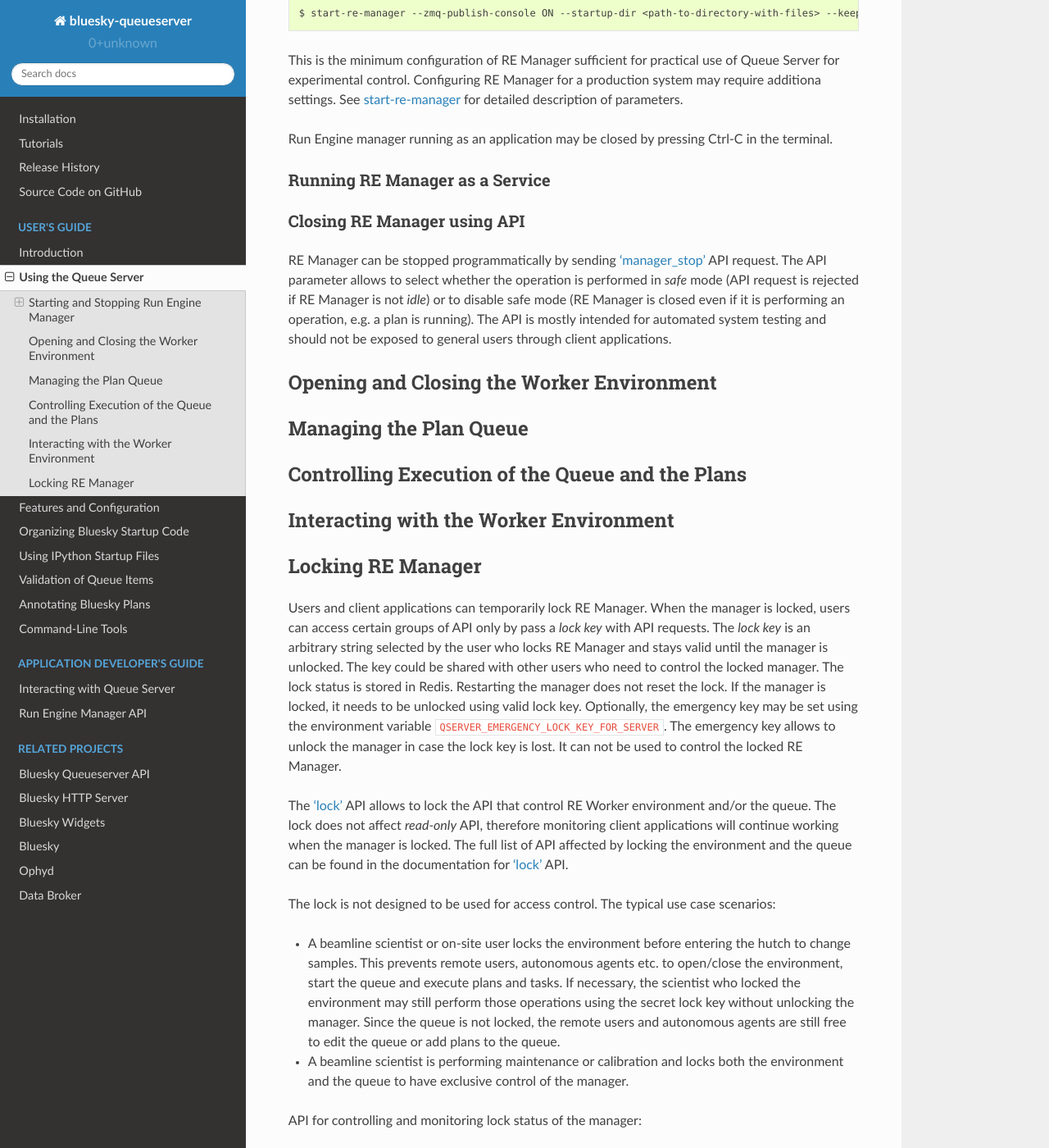
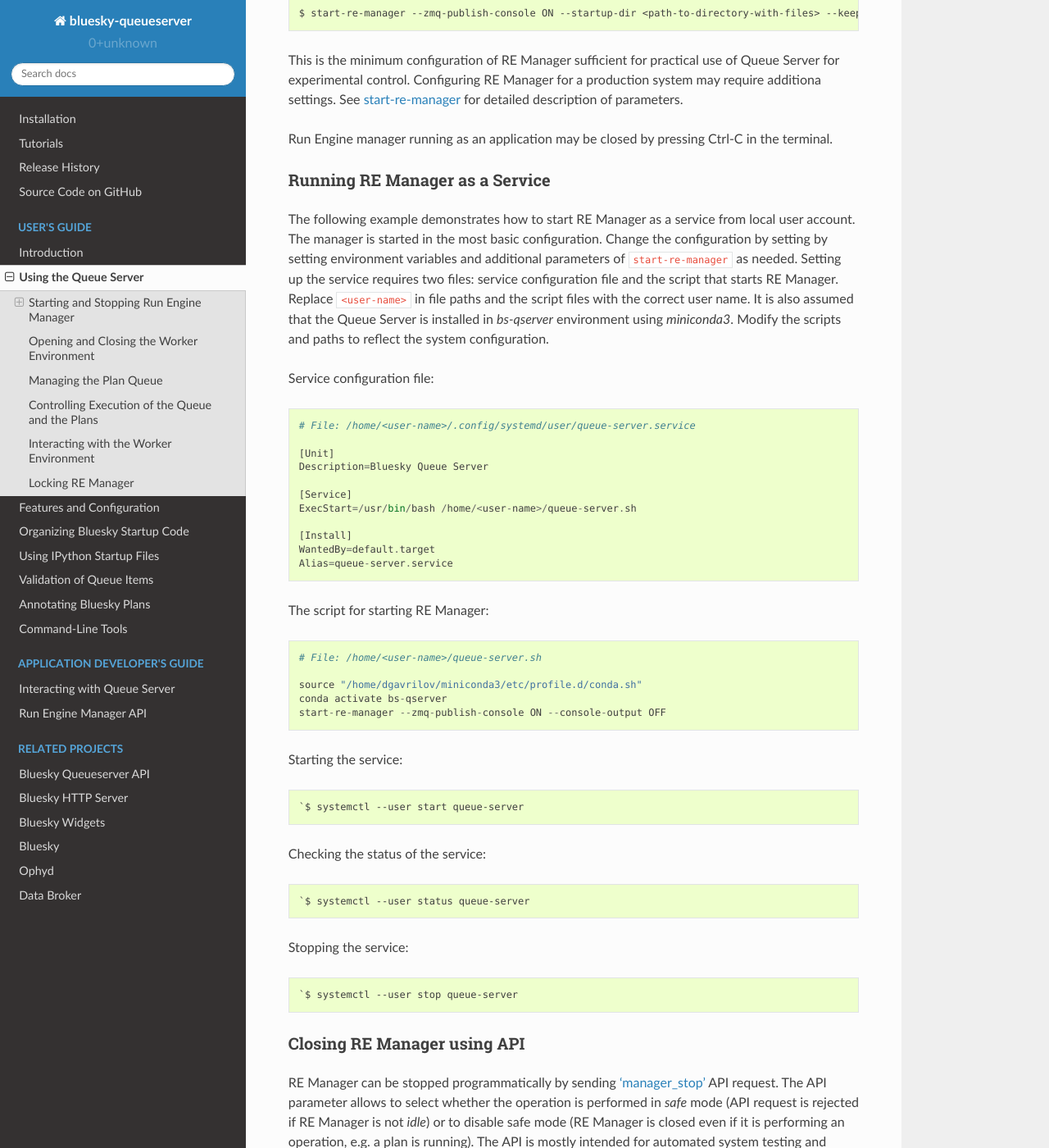
Before and after one commit to bluesky/bluesky-queueserver, a Sphinx documentation site: the page built from docs/source/workflow.rst, in a window 1280 px wide and 1400 px high, scrolled down 1029 px. Shown: the whole window at 82% size. Built offline with Sphinx 7.4.7 and the Read the Docs theme 2.0.0, drawn with Linux system fonts in a browser that asks for light colours.

Commit message:
DOC: starting RE Manager as a service

```diff
--- a/docs/source/workflow.rst
+++ b/docs/source/workflow.rst
@@ -47,6 +47,47 @@ Run Engine manager running as an application may be closed by pressing Ctrl-C in
 Running RE Manager as a Service
 *******************************
 
+The following example demonstrates how to start RE Manager as a service from local user account.
+The manager is started in the most basic configuration. Change the configuration by setting
+by setting environment variables and additional parameters of ``start-re-manager`` as needed.
+Setting up the service requires two files: service configuration file and the script that starts
+RE Manager. Replace ``<user-name>`` in file paths and the script files with the correct user name.
+It is also assumed that the Queue Server is installed in *bs-qserver* environment using *miniconda3*.
+Modify the scripts and paths to reflect the system configuration.
+
+Service configuration file::
+
+  # File: /home/<user-name>/.config/systemd/user/queue-server.service
+
+  [Unit]
+  Description=Bluesky Queue Server
+
+  [Service]
+  ExecStart=/usr/bin/bash /home/<user-name>/queue-server.sh
+
+  [Install]
+  WantedBy=default.target
+  Alias=queue-server.service
+
+The script for starting RE Manager::
+
+  # File: /home/<user-name>/queue-server.sh
+
+  source "/home/dgavrilov/miniconda3/etc/profile.d/conda.sh"
+  conda activate bs-qserver
+  start-re-manager --zmq-publish-console ON --console-output OFF
+
+Starting the service::
+
+  `$ systemctl --user start queue-server
+
+Checking the status of the service::
+
+  `$ systemctl --user status queue-server
+
+Stopping the service::
+
+  `$ systemctl --user stop queue-server
 
 
 Closing RE Manager using API
```
